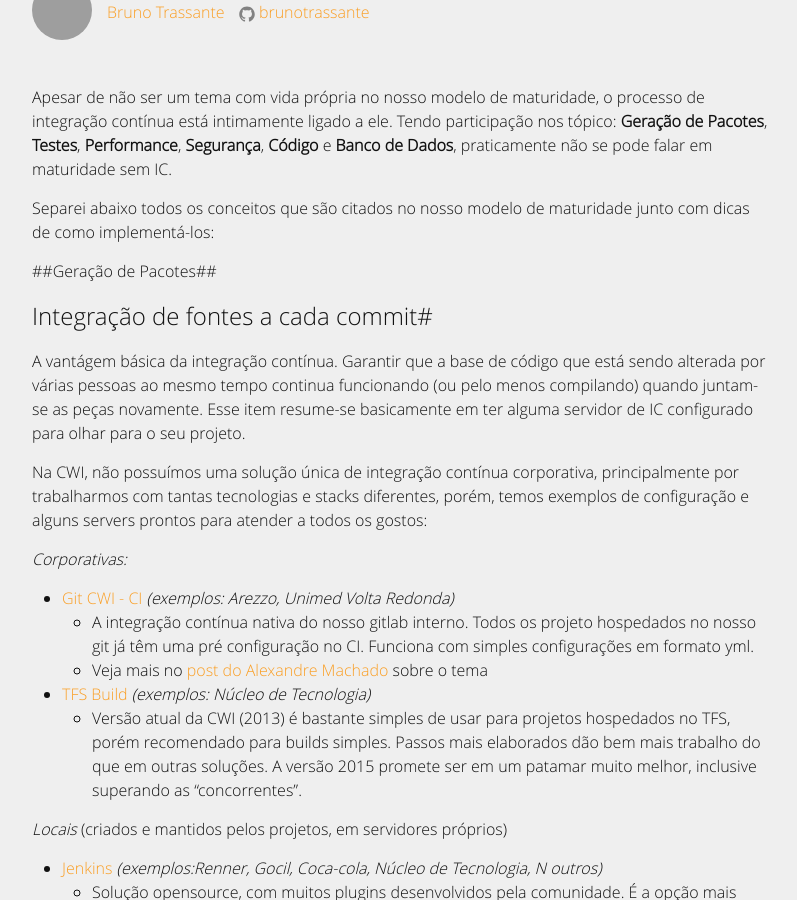
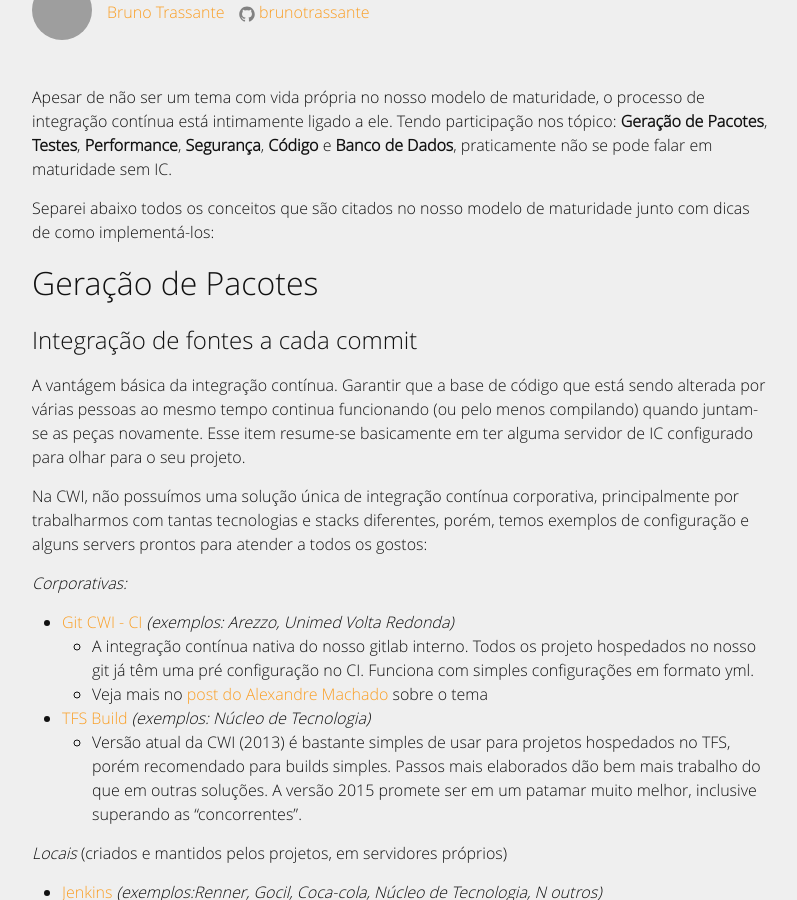
Before and after one commit to marcoslimacwi/drops, a Jekyll site: the page built from _posts/2016-06-09-maturidade-integracao-continua.markdown, in a window 1280 px wide and 900 px high, scrolled down 383 px. Shown: the whole window, without its empty margins (238-1035 px from the left). Built offline with Jekyll 4.4.1, drawn with Linux system fonts in a browser that asks for light colours; comment, search, counter and statistics services are not loaded; some of the changed text lies outside the part shown; grey boxes are pictures that could not be loaded.

Commit message:
Correções de sintax do post sobre maturidadeno IC

```diff
--- a/_posts/2016-06-09-maturidade-integracao-continua.markdown
+++ b/_posts/2016-06-09-maturidade-integracao-continua.markdown
@@ -13,9 +13,9 @@
 Separei abaixo todos os conceitos que são citados no nosso modelo de maturidade junto com dicas de como implementá-los:
 
 
-##Geração de Pacotes##
+## Geração de Pacotes
 
-# Integração de fontes a cada commit#
+# Integração de fontes a cada commit
 
 A vantágem básica da integração contínua. Garantir que a base de código que está sendo alterada por várias pessoas ao mesmo tempo continua funcionando (ou pelo menos compilando) quando juntam-se as peças novamente.
 Esse item resume-se basicamente em ter alguma servidor de IC configurado para olhar para o seu projeto.
@@ -49,23 +49,23 @@
     - Como descrito na própria página incial do site: "travisIC of the windows world". Mesma proposta.
 
 
-# Deploys Automatizados #
+# Deploys Automatizados
 
 O final de um build bem sucedido, o último passo é enviar o código integrado, validado e testado para algums servidor para testar sua instalação.
 
 O processo pode ser totalmente automático, quando a confiança na integração contínua já é total, mas enquanto não se chega lá, o mais comum é deixar tudo pronto para, com uma interação humana muito simples, os fontes sejam publicados no ambiente desejado. Em geral, usa-se alguma ferramenta visual específica para o deploy para monitorar qual versão está em cada ambiente e controlar quem tem permissões para fazer tal publicação.
 Um bom exemplo de ferramenta para esse fim utilizado na CWI é o *Octopus Deploy*. Para mais detalhes, leia o [post do Giovani Barili](http://cwisoftware.github.io/drops/integracao-continua-e-deploy-continuo-tempo-e-dinheiro) que aborda esse tema específico.
 
-# Deploys de Baixo Risco #
+# Deploys de Baixo Risco
 
 Talvez um dos maiores trunfos pouco explorados pelas empresas e equipes de desenvolvimento é a utilização de estratégias de deploy de baixo risco, como o [Blue Green Deployment](http://martinfowler.com/bliki/BlueGreenDeployment.html), sugerido por Martin Fowler em 2010 ou o [Canary Release](http://martinfowler.com/bliki/CanaryRelease.html), bastante utilizado por grandes players como Netflix, Amazon, Google e Facebook.
 
 Em todos os casos, as técnicas sempre consistem em fazer publicações em ambientes diferentes dos atualmente em produção e em seguida redirecionar as conexções para esse novo ambiente. Técnicas desse tipo permitem rollbacks praticamente imediatos de publicações e enterra por completo o medo de implementar um Continuous Deployment.
 
 
-##Testes##
+## Testes
 
-# Executados a cada build na IC #
+# Executados a cada build na IC
 
 Que uma suite bem estruturada de testes automatizados unitários e funcionais são a alma de um software de alta qualdiade e longevidade. já não se discute mais. Porém essa prática não sobrevive muito tempo quando não casada a IC.
 A medida que são adicionados mais e mais testes ao projeto sua execução começa a tomar algum tempo e seria insustentável manter a execução de todos eles manualmente para cada nova mexida no código.
@@ -76,9 +76,9 @@
 - Da, cada vez mais, confiabilidade ao processo de deploy contínuo, tendo a certeza de "alguém" retestou todo o software antes de publicá-lo.
 
 
-##Performance##
+## Performance
 
-# Testes de performance e carga #
+# Testes de performance e carga
 
 Seguindo a mesma lógica das funcionalidades, a performance precisa também ser garantida via testes que rodem via IC.
 É bastante comum que um relatório ou funcionalidade tenha uma boa performance quando foi criado, mas ao longo do tempo, outras alterações nas classes e banco degradem esses números. Manualmente, é muito improvável que alguém vá voltar a todas as telas para medir esses tempos daquilo que já funcionava bem. Testes que meçam os tempos de respostas e garantam que sejam sempre menor do que um valor determinado, é uma simples solução.
@@ -87,9 +87,9 @@
 Grandes players de sistemas online costumam ter um passo exlusivo da sua IC apenas para testes de carga, antes de liberar a nova versão para produção.
 Quando já se tem testes de performance criados para controlar os tempos de resposta das requisições, organizar o step da batria de teste de carga é apenas uma questão de estratégia de quando rodar e qual hardware/ambientes utilizar.
 
-##Segurança##
+## Segurança
 
-# Testes de segurança #
+# Testes de segurança
 
 Novamente, o dia a dia do desenvolvimento de um software pode deixar passar falhas até para os mais experientes engenheiros. Se essa falha é de segurança, como uma nova chamada de serviço colocada no javascript sem token que apenas a aplicação deveria conhecer ou uma query string com parâmetro ID que não confere se o que está sendo pedido pertence mesmo ao usuário, sabemos que é muito pior.
 Uma ótima forma de dormir tranquilo a noite é saber que sua integração contínua executa diversos testes de segurança com uma boa frequência no seu sistema.
@@ -97,9 +97,9 @@
 Um exemplo simples dessa abordagem é a execução do programa [OWASP ZAP como um dos passos da IC](https://www.securify.nl/blog/SFY20150303/automating_security_tests_using_owasp_zap_and_jenkins.html). Construido pelos próprios engenheiros da OWASP, executa dezenas de milhares de testes exploratórios de segurança apenas sabendo a URL do sistema.
 
 
-##Código##
+## Código
 
-# Validações de estilo, complexidade e boas práticas #
+# Validações de estilo, complexidade e boas práticas
 
 A primeira vez na vida você submente o seu código a um validador automático de boas práticas o seu ego sai abalado... mas o aprendizado que se tira dali e o reflexo deste no seu código são um divisor de águas na vida de todo desenvolvedor.
 Não temos uma restrição exata no nosso modelo sobre o que medir, o que temos como macro grupos são:
@@ -128,9 +128,9 @@
     - Etc
 
 
-##Banco de Dados##
+## Banco de Dados
 
-# Atualizar a base de dados na publicação #
+# Atualizar a base de dados na publicação
 
 Não é incomum termos uma integração contínua bastante robusta, cheia de validações e testes, porém, depois da publicação no novo ambiente, o último passo é alguém abrir manualmente a base de dados e rodar os scripts de atualização...
 É fato: onde há ação manual humana, há chance muito maior de falhas, ainda mais em atividades rotineiras e repetitivas.
@@ -144,7 +144,7 @@
     - Solução mais simples e menos versátil do que o Liquibase. Trabalha apenas com renomeações de arquivos sql.
 
 
-##Uhuuu! Ta, mas... por onde eu começo?##
+## Uhuuu! Ta, mas... por onde eu começo?
 
 Não existe uma ordem correta de escolher os steps da sua integração contínua. Para cada caso um item pode trazer mais valor que outro, e algumas peculiaridade e restrições de clientes podem até inviabilizar alguns passos.
 Os steps básicos de uma integração costumam ser:
```
